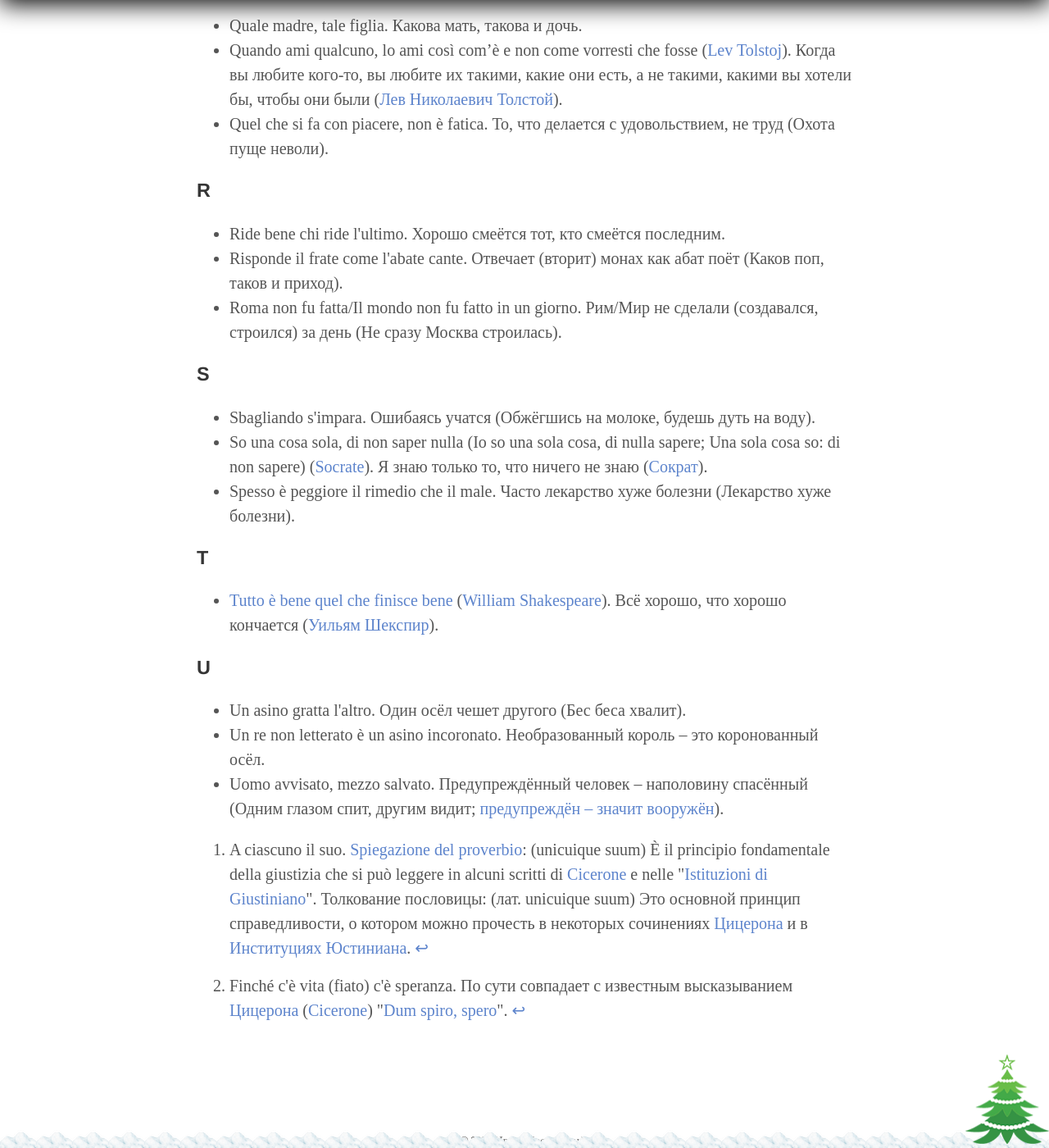
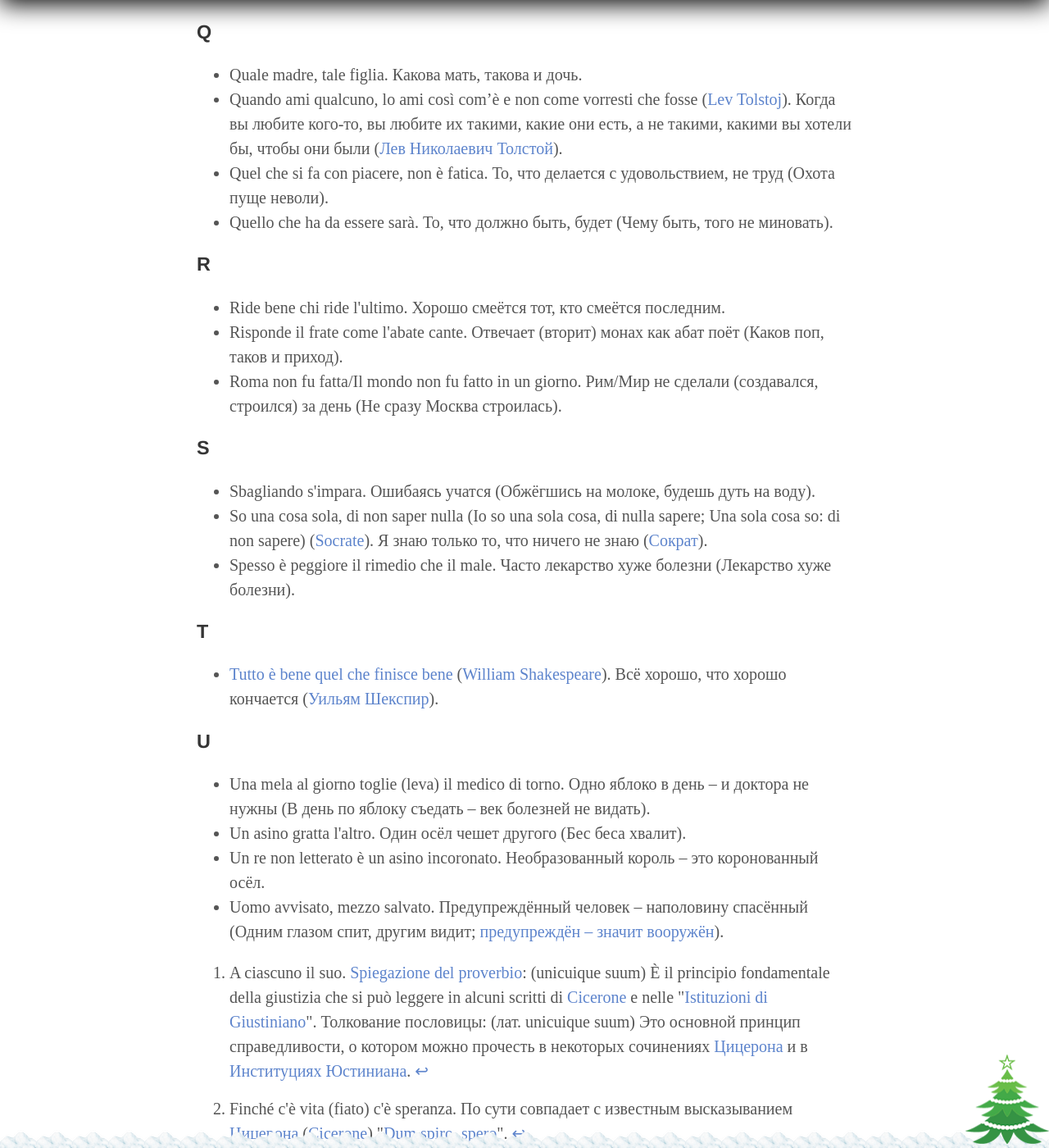
Before and after one commit to postolny/postolny.github.io, a Jekyll site: the page built from _pages/proverbi.md, in a window 1280 px wide and 1400 px high, scrolled down 5279 px. Shown: the whole window at 82% size. Built offline with Jekyll 4.4.1, drawn with Linux system fonts in a browser that asks for light colours; some of the changed text lies outside the part shown.

Commit message:
Add files via upload

```diff
--- a/_pages/proverbi.md
+++ b/_pages/proverbi.md
@@ -125,6 +127,7 @@ permalink: /proverbi/
 - Quale madre, tale figlia. Какова мать, такова и дочь.
 - Quando ami qualcuno, lo ami così com’è e non come vorresti che fosse ([Lev Tolstoj](https://it.wikipedia.org/wiki/Lev_Tolstoj)). Когда вы любите кого-то, вы любите их такими, какие они есть, а не такими, какими вы хотели бы, чтобы они были ([Лев Николаевич Толстой](https://ru.wikipedia.org/wiki/Толстой,_Лев_Николаевич)).
 - Quel che si fa con piacere, non è fatica. То, что делается с удовольствием, не труд (Охота пуще неволи).
+- Quello che ha da essere sarà. То, что должно быть, будет (Чему быть, того не миновать).
 
 ### R
 
@@ -144,6 +147,7 @@ permalink: /proverbi/
 
 ### U
 
+- Una mela al giorno toglie (leva) il medico di torno. Одно яблоко в день – и доктора не нужны (В день по яблоку съедать – век болезней не видать).
 - Un asino gratta l'altro. Один осёл чешет другого (Бес беса хвалит).
 - Un re non letterato è un asino incoronato. Необразованный король – это коронованный осёл.
 - Uomo avvisato, mezzo salvato. Предупреждённый человек – наполовину спасённый (Одним глазом спит, другим видит; [предупреждён – значит вооружён](https://ru.wikipedia.org/wiki/Предупреждён_—_значит_вооружён)).
```
Also changed, not shown: other parts of _pages/proverbi.md (+2 -0 lines).
